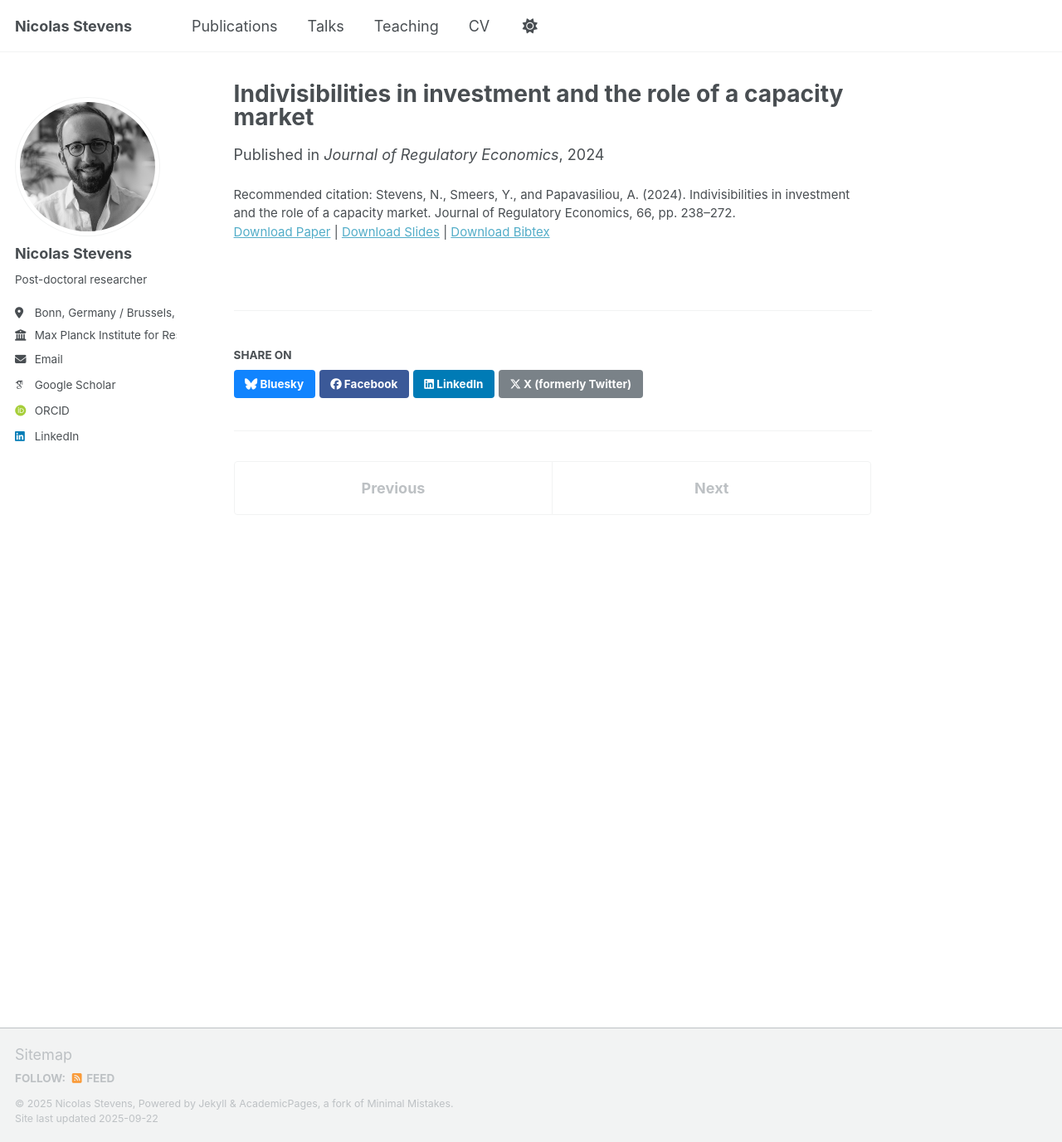
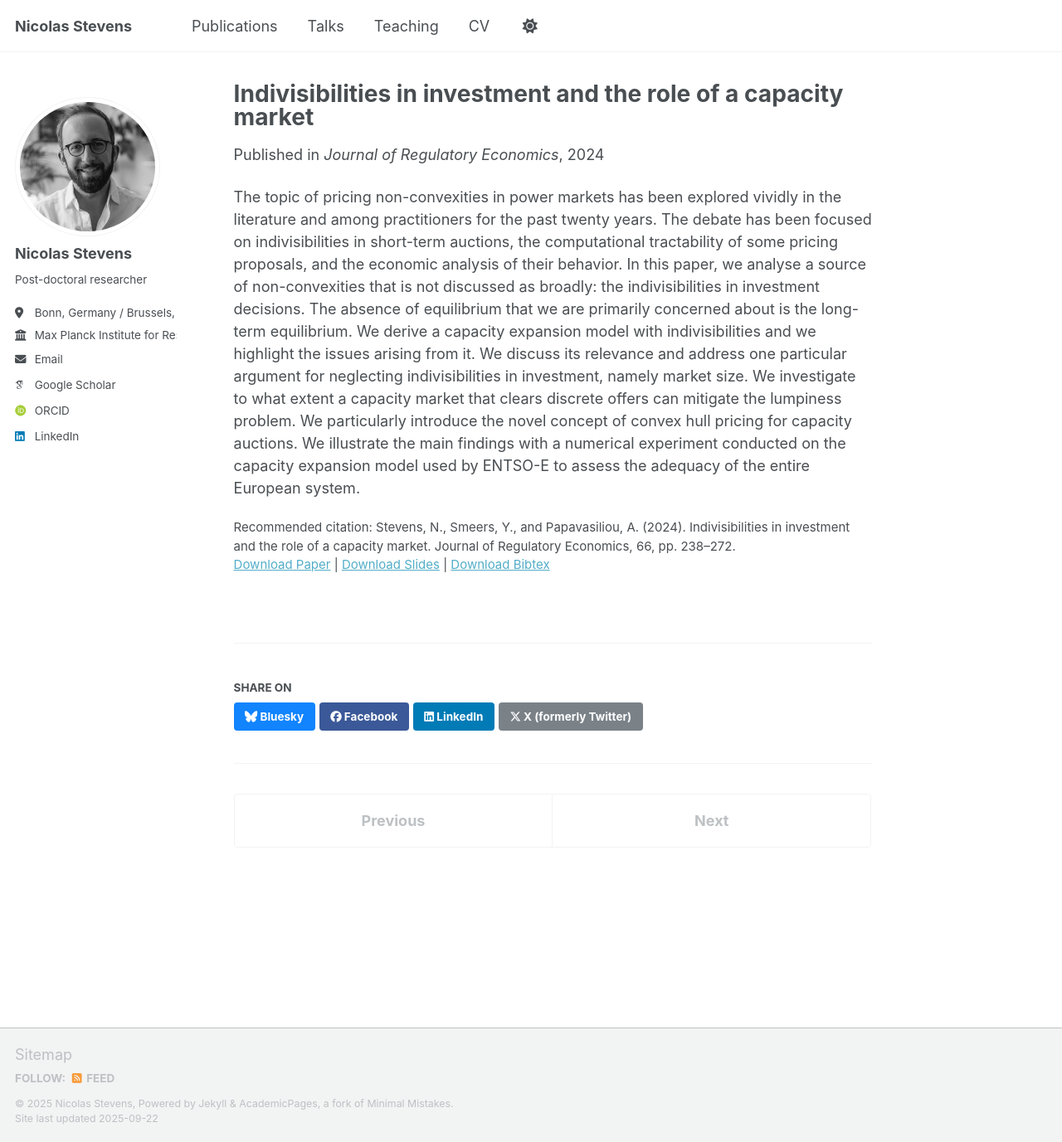
Before and after one commit to NicolasStevens/NicolasStevens.github.io, a Jekyll site: the page built from _publications/Stevens2024.md, in a window 1280 px wide and 1377 px high. Shown: the whole window at 83% size. Built offline with Jekyll 4.4.1, drawn with Linux system fonts in a browser that asks for light colours; some web fonts are replaced; a script that is not in the unit is left out.

Commit message:
Update Stevens2024.md

```diff
--- a/_publications/Stevens2024.md
+++ b/_publications/Stevens2024.md
@@ -11,3 +11,4 @@ paperurl: 'https://NicolasStevens.github.io/files/Stevens2024.pdf'
 bibtexurl: ''
 citation: 'Stevens, N., Smeers, Y., and Papavasiliou, A. (2024). Indivisibilities in investment and the role of a capacity market. Journal of Regulatory Economics, 66, pp. 238–272.'
 ---
+The topic of pricing non-convexities in power markets has been explored vividly in the literature and among practitioners for the past twenty years. The debate has been focused on indivisibilities in short-term auctions, the computational tractability of some pricing proposals, and the economic analysis of their behavior. In this paper, we analyse a source of non-convexities that is not discussed as broadly: the indivisibilities in investment decisions. The absence of equilibrium that we are primarily concerned about is the long-term equilibrium. We derive a capacity expansion model with indivisibilities and we highlight the issues arising from it. We discuss its relevance and address one particular argument for neglecting indivisibilities in investment, namely market size. We investigate to what extent a capacity market that clears discrete offers can mitigate the lumpiness problem. We particularly introduce the novel concept of convex hull pricing for capacity auctions. We illustrate the main findings with a numerical experiment conducted on the capacity expansion model used by ENTSO-E to assess the adequacy of the entire European system.
```
